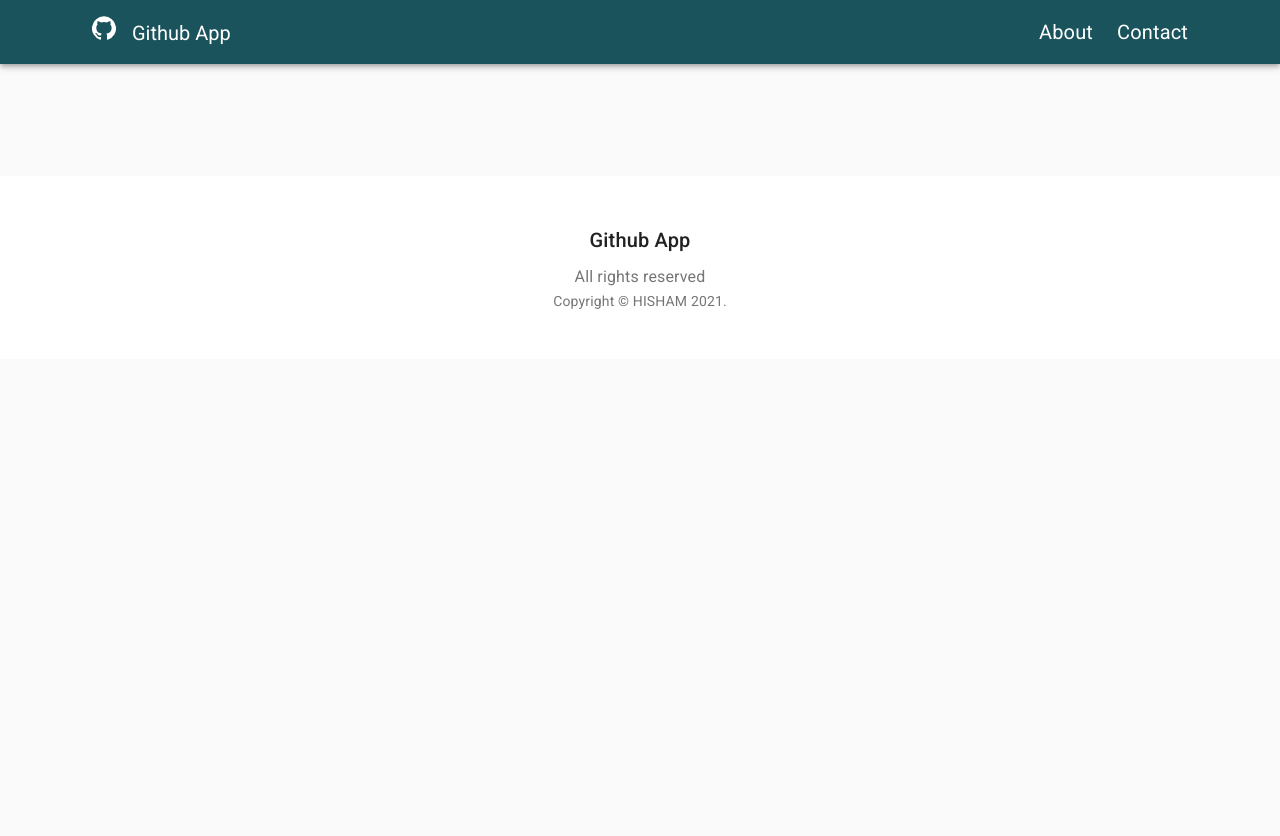
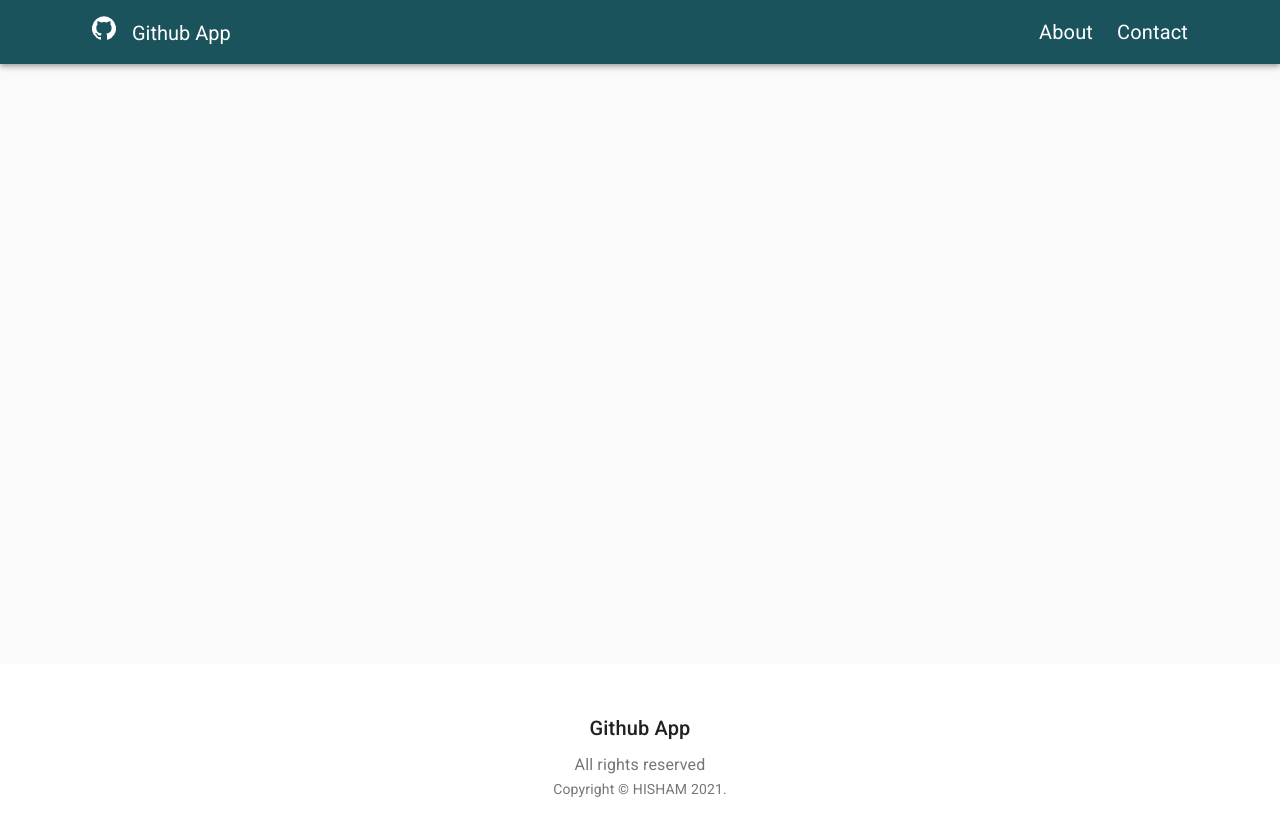
Before and after one commit to hishamtk/github-users-app, a React (Create React App) app: page / in a window 1280 px wide. Shown: the top 836 px of the page. Before the commit the page ends 800 px from the top, so only its background shows below. Built offline with nearby package versions, Linux system fonts and the light colour scheme.

Commit message:
footer issue solved

```diff
--- a/src/App.js
+++ b/src/App.js
@@ -17,6 +17,7 @@ import AlertItem from "./Components/Layout/AlertItem";
 const useStyles = makeStyles((theme) => ({
   hero: {
     padding: theme.spacing(8, 0, 6),
+    minHeight: "75vh",
   },
 }));
 
```
